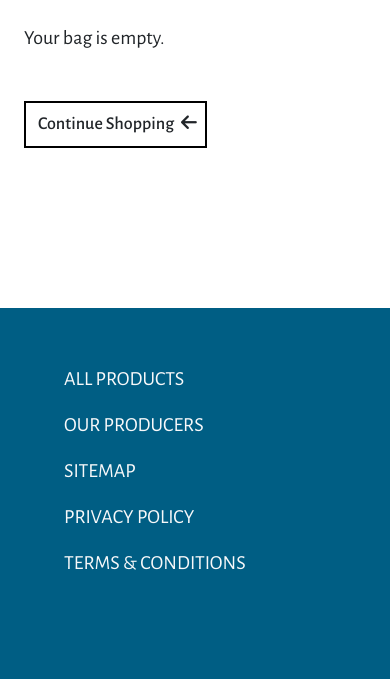
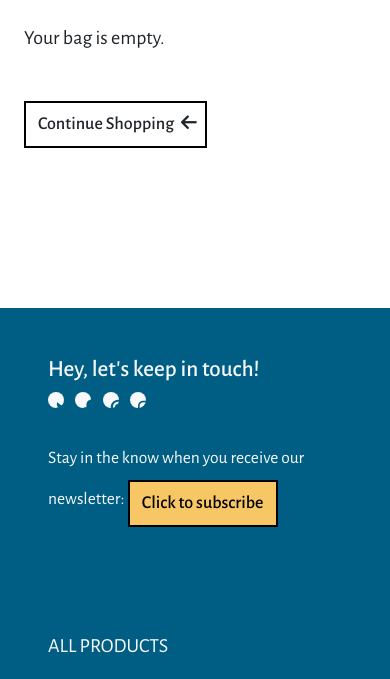
Before and after one commit to lucywoodman/the-chocolate-factory, a Django app: page /bag/ in a window 390 px wide. Shown: the part 238-917 px from the top of the page. Run offline with Django 3.2, Linux system fonts and the light colour scheme; some libraries are stand-ins or nearby versions.

Commit message:
feat: reorder content + improve styles for mobile viewing

```diff
--- a/templates/includes/footer.html
+++ b/templates/includes/footer.html
@@ -4,31 +4,31 @@
         <div class="col-12 col-md-4 p-5">
             <ul class="nav flex-column">
                 <li class="nav-item">
-                    <a href="{% url 'products' %}" class="nav-link text-light text-uppercase">All Products</a>
+                    <a href="{% url 'products' %}" class="nav-link ps-0 text-light text-uppercase">All Products</a>
                 </li>
                 <li class="nav-item">
-                    <a href="{% url 'producers' %}" class="nav-link text-light text-uppercase">Our Producers</a>
+                    <a href="{% url 'producers' %}" class="nav-link ps-0 text-light text-uppercase">Our Producers</a>
                 </li>
                 <li class="nav-item">
-                    <a href="{% url 'home' %}sitemap.xml" class="nav-link text-light text-uppercase">Sitemap</a>
+                    <a href="{% url 'home' %}sitemap.xml" class="nav-link ps-0 text-light text-uppercase">Sitemap</a>
                 </li>
                 <li class="nav-item">
-                    <a href="{% url 'privacy' %}" class="nav-link text-light text-uppercase">Privacy Policy</a>
+                    <a href="{% url 'privacy' %}" class="nav-link ps-0 text-light text-uppercase">Privacy Policy</a>
                 </li>
                 <li class="nav-item">
-                    <a href="{% url 'terms' %}" class="nav-link text-light text-uppercase">Terms & Conditions</a>
+                    <a href="{% url 'terms' %}" class="nav-link ps-0 text-light text-uppercase">Terms & Conditions</a>
                 </li>
             </ul>
         </div>
-        <div class="col-12 col-md-4 p-5">
+        <div class="col-12 col-md-4 p-5 text-center">
             <a href="https://rainforest-alliance.org" rel="external nofollow">
-                <img height="150" src="{{ MEDIA_URL }}rainforest-alliance.webp" alt="Rainforest Alliance logo" class="mb-3">
+                <img height="150" src="{{ MEDIA_URL }}rainforest-alliance.webp" alt="Rainforest Alliance logo" class="m-1">
             </a>
             <a href="https://www.fairtrade.org.uk" rel="external nofollow">
-                <img height="140" src="{{ MEDIA_URL }}fairtrade.png" alt="Fairtrade logo" class="ms-3">
+                <img height="140" src="{{ MEDIA_URL }}fairtrade.png" alt="Fairtrade logo" class="m-1">
             </a>
         </div>
-        <div class="col-12 col-md-4 p-5">
+        <div class="col-12 col-md-4 p-5 order-first">
             <div>
                 <h3 class="text-light">Hey, let's keep in touch!</h3>
                 <ul class="list-unstyled list-inline">
```
